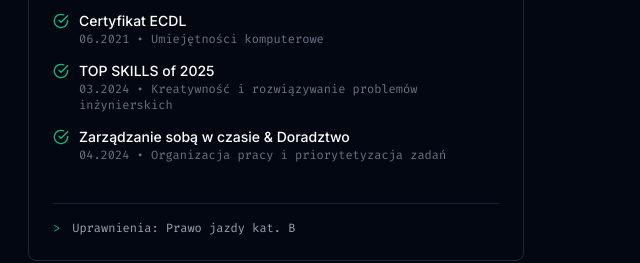
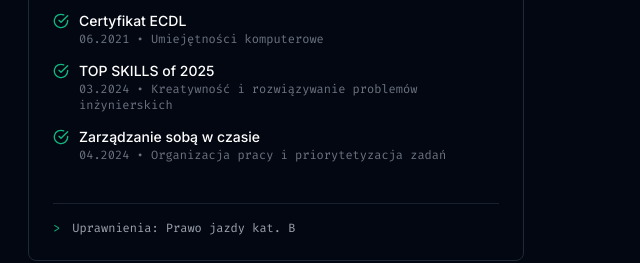
Before and after one commit to hugo2080/hugo2080.github.io, a plain HTML site: page index.html in a window 1280 px wide. Shown: the part 1885-2148 px from the top of the page, 628-1268 px from the left. Drawn offline with nearby package versions, Linux system fonts and the light colour scheme.

Commit message:
Update workshop title to Zarzadzanie soba w czasie

```diff
--- a/index.html
+++ b/index.html
@@ -328,7 +328,7 @@
                                 <li class="flex items-start gap-2.5">
                                     <i data-feather="check-circle" class="w-4 h-4 text-accent mt-0.5 flex-shrink-0"></i>
                                     <div>
-                                        <span class="text-white font-medium">Zarządzanie sobą w czasie &amp; Doradztwo</span>
+                                        <span class="text-white font-medium">Zarządzanie sobą w czasie</span>
                                         <span class="text-xs text-gray-500 font-mono block">04.2024 &bull; Organizacja pracy i priorytetyzacja zadań</span>
                                     </div>
                                 </li>
```
Also changed, not shown: portfolio.html (+1 -1 lines).
